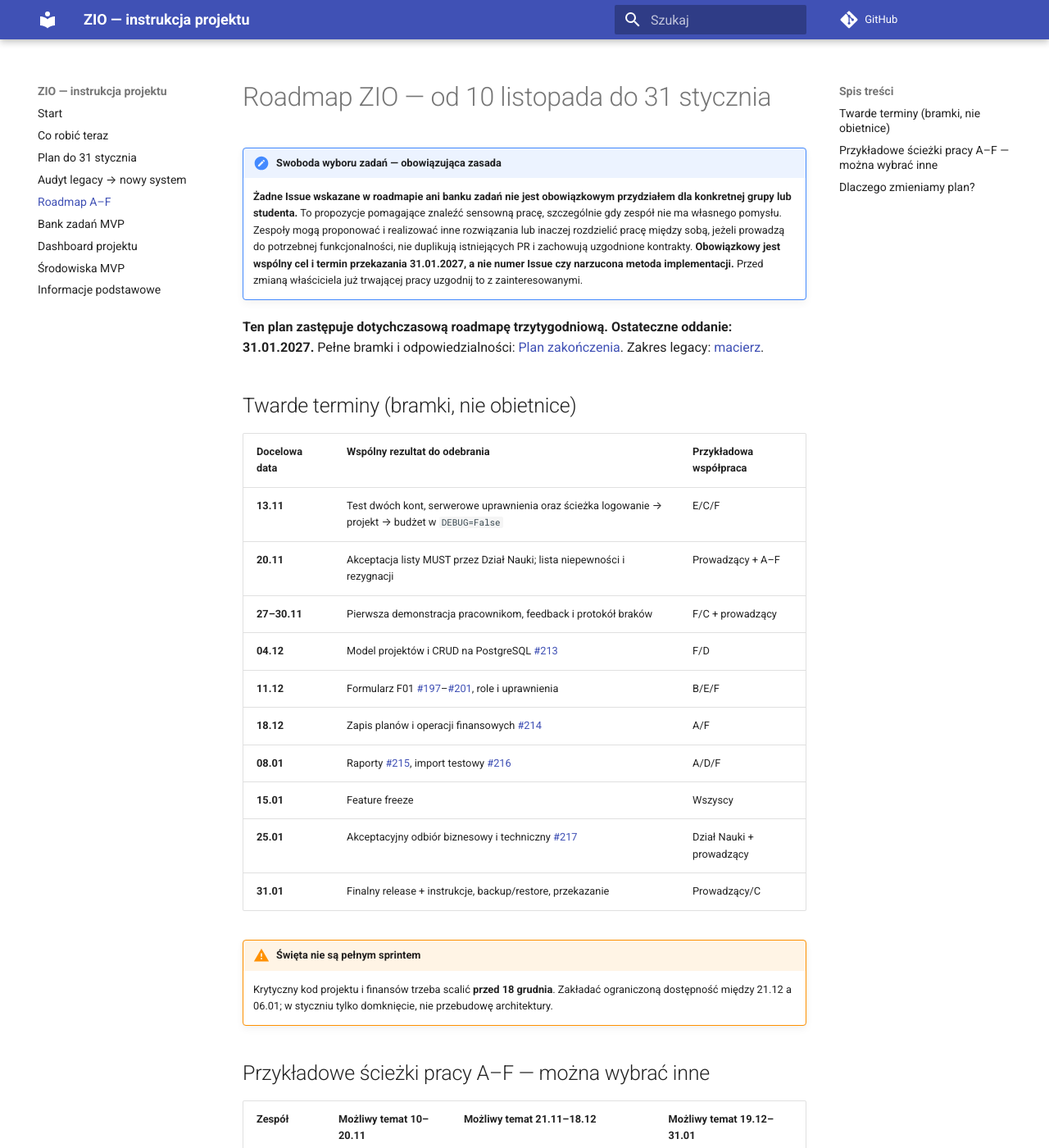
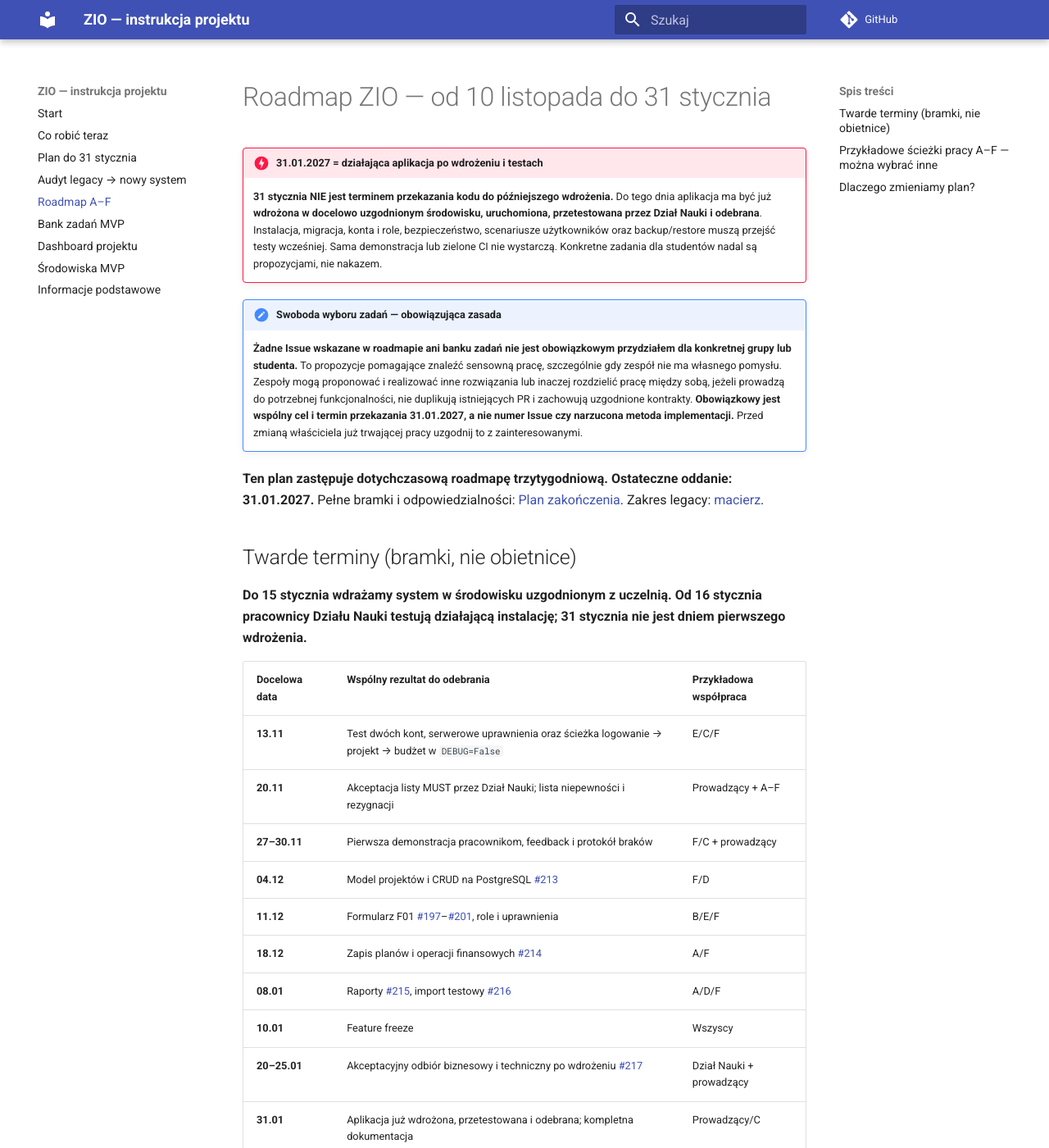
Before and after one commit to zio-wi-pb-mc/pb-science-office-manual, an MkDocs documentation site: the page built from manual/21-roadmap-3-tygodnie.md, in a window 1280 px wide and 1400 px high. Shown: the whole window at 82% size. Built offline with MkDocs 1.6.1 and Material for MkDocs 9.7.7, drawn with Linux system fonts in a browser that asks for light colours; comment, search, counter and statistics services are not loaded.

Commit message:
docs: define Jan 31 as deployed tested and accepted system

```diff
--- a/manual/21-roadmap-3-tygodnie.md
+++ b/manual/21-roadmap-3-tygodnie.md
@@ -1,4 +1,7 @@
 # Roadmap ZIO — od 10 listopada do 31 stycznia
+
+!!! danger "31.01.2027 = działająca aplikacja po wdrożeniu i testach"
+    **31 stycznia NIE jest terminem przekazania kodu do późniejszego wdrożenia.** Do tego dnia aplikacja ma być już **wdrożona w docelowo uzgodnionym środowisku, uruchomiona, przetestowana przez Dział Nauki i odebrana**. Instalacja, migracja, konta i role, bezpieczeństwo, scenariusze użytkowników oraz backup/restore muszą przejść testy wcześniej. Sama demonstracja lub zielone CI nie wystarczą. Konkretne zadania dla studentów nadal są propozycjami, nie nakazem.
 
 !!! important "Swoboda wyboru zadań — obowiązująca zasada"
     **Żadne Issue wskazane w roadmapie ani banku zadań nie jest obowiązkowym przydziałem dla konkretnej grupy lub studenta.** To propozycje pomagające znaleźć sensowną pracę, szczególnie gdy zespół nie ma własnego pomysłu. Zespoły mogą proponować i realizować inne rozwiązania lub inaczej rozdzielić pracę między sobą, jeżeli prowadzą do potrzebnej funkcjonalności, nie duplikują istniejących PR i zachowują uzgodnione kontrakty. **Obowiązkowy jest wspólny cel i termin przekazania 31.01.2027, a nie numer Issue czy narzucona metoda implementacji.** Przed zmianą właściciela już trwającej pracy uzgodnij to z zainteresowanymi.
@@ -7,6 +10,9 @@
 **Ten plan zastępuje dotychczasową roadmapę trzytygodniową. Ostateczne oddanie: 31.01.2027.** Pełne bramki i odpowiedzialności: [Plan zakończenia](23-plan-do-31-stycznia.md). Zakres legacy: [macierz](22-audyt-legacy-parity.md).
 
 ## Twarde terminy (bramki, nie obietnice)
+
+**Do 15 stycznia wdrażamy system w środowisku uzgodnionym z uczelnią. Od 16 stycznia pracownicy Działu Nauki testują działającą instalację; 31 stycznia nie jest dniem pierwszego wdrożenia.**
+
 
 | Docelowa data | Wspólny rezultat do odebrania | Przykładowa współpraca |
 |---|---|---|
@@ -17,9 +23,9 @@
 | **11.12** | Formularz F01 [#197](https://github.com/zio-wi-pb-mc/pb-science-office/issues/197)–[#201](https://github.com/zio-wi-pb-mc/pb-science-office/issues/201), role i uprawnienia | B/E/F |
 | **18.12** | Zapis planów i operacji finansowych [#214](https://github.com/zio-wi-pb-mc/pb-science-office/issues/214) | A/F |
 | **08.01** | Raporty [#215](https://github.com/zio-wi-pb-mc/pb-science-office/issues/215), import testowy [#216](https://github.com/zio-wi-pb-mc/pb-science-office/issues/216) | A/D/F |
-| **15.01** | Feature freeze | Wszyscy |
-| **25.01** | Akceptacyjny odbiór biznesowy i techniczny [#217](https://github.com/zio-wi-pb-mc/pb-science-office/issues/217) | Dział Nauki + prowadzący |
-| **31.01** | Finalny release + instrukcje, backup/restore, przekazanie | Prowadzący/C |
+| **10.01** | Feature freeze | Wszyscy |
+| **20–25.01** | Akceptacyjny odbiór biznesowy i techniczny po wdrożeniu [#217](https://github.com/zio-wi-pb-mc/pb-science-office/issues/217) | Dział Nauki + prowadzący |
+| **31.01** | Aplikacja już wdrożona, przetestowana i odebrana; kompletna dokumentacja | Prowadzący/C |
 
 !!! warning "Święta nie są pełnym sprintem"
     Krytyczny kod projektu i finansów trzeba scalić **przed 18 grudnia**. Zakładać ograniczoną dostępność między 21.12 a 06.01; w styczniu tylko domknięcie, nie przebudowę architektury.
```
